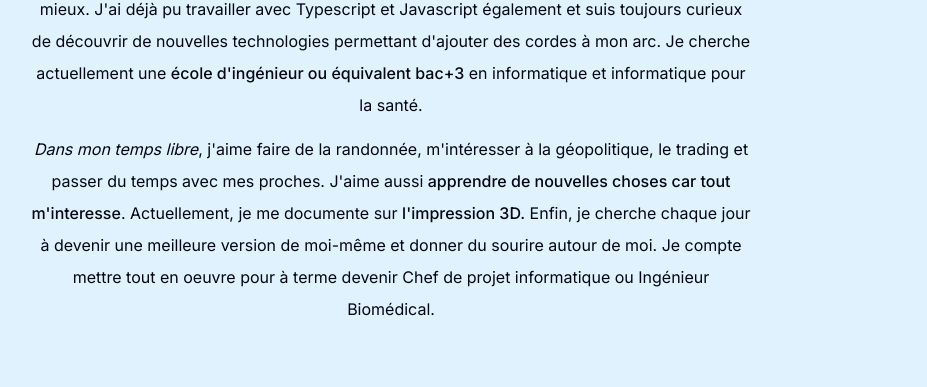
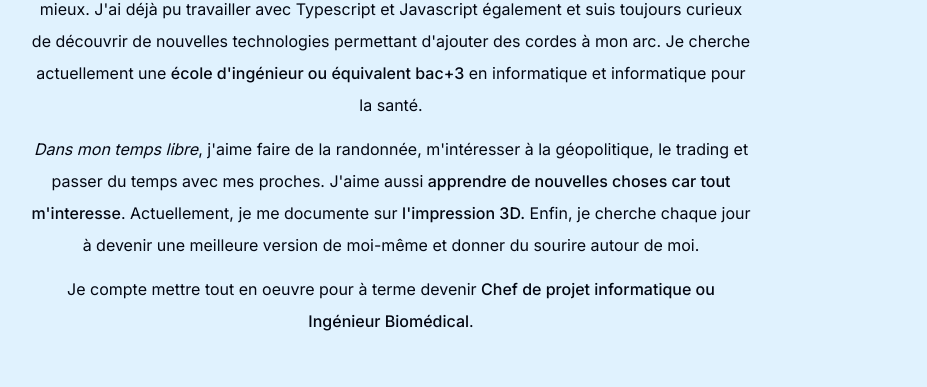
Before and after one commit to zalixzy/portfolio, a Next.js app: page / in a window 1280 px wide. Shown: the part 891-1278 px from the top of the page, without its empty margins (249-1176 px from the left). Built offline with nearby package versions, Linux system fonts and the light colour scheme; no server answers.

Commit message:
mise à jour aboout

```diff
--- a/components/about.tsx
+++ b/components/about.tsx
@@ -37,8 +37,11 @@ export default function About() {
             <span className="font-medium">apprendre de nouvelles choses car tout m'interesse</span>. Actuellement, je
             me documente sur{" "}
             <span className="font-medium">l'impression 3D.</span> Enfin, je cherche chaque jour à devenir une meilleure
-            version de moi-même et donner du sourire autour de moi. Je compte mettre tout en oeuvre pour à terme devenir Chef de projet
-            informatique ou Ingénieur Biomédical.
+            version de moi-même et donner du sourire autour de moi.
+        </p>
+        <p className="mb-3">
+            Je compte mettre tout en oeuvre pour à terme devenir <span className="font-medium">Chef de projet
+            informatique ou Ingénieur Biomédical</span>.
         </p>
     </motion.section>
   )
```
